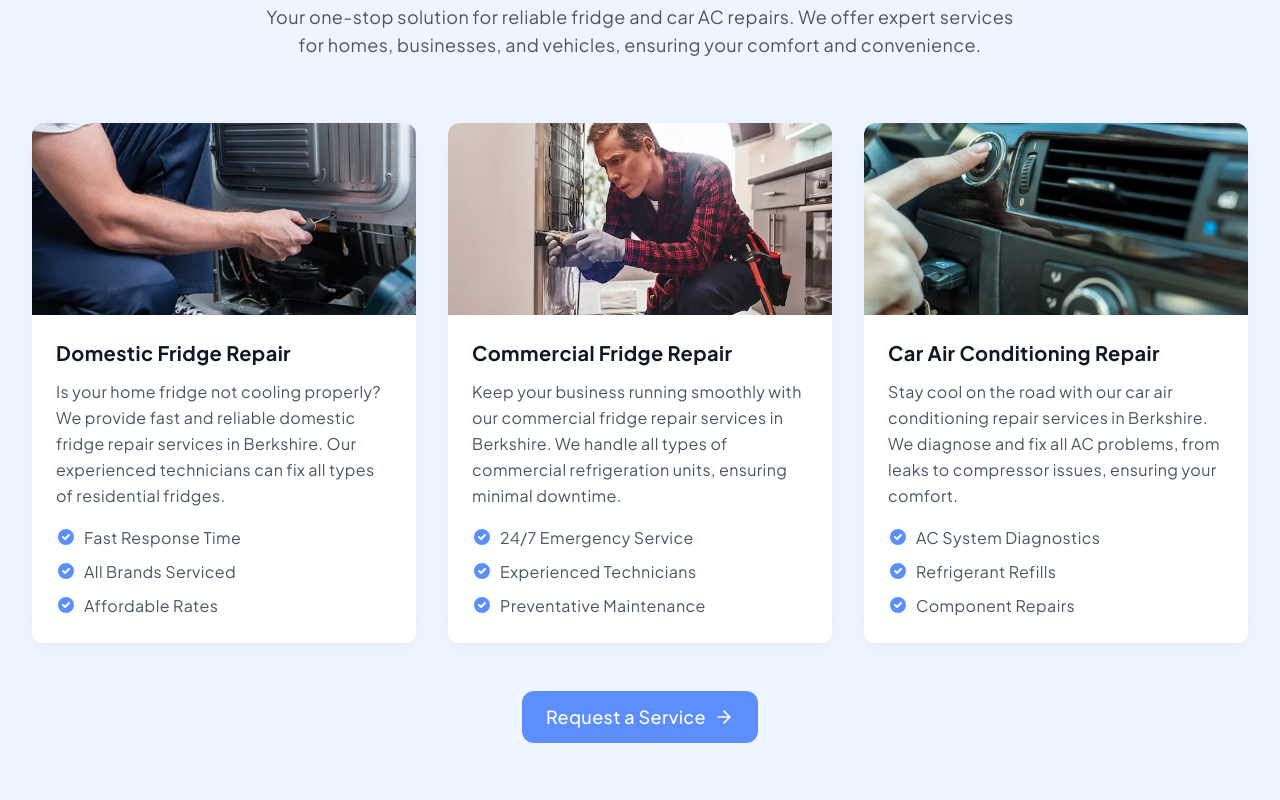
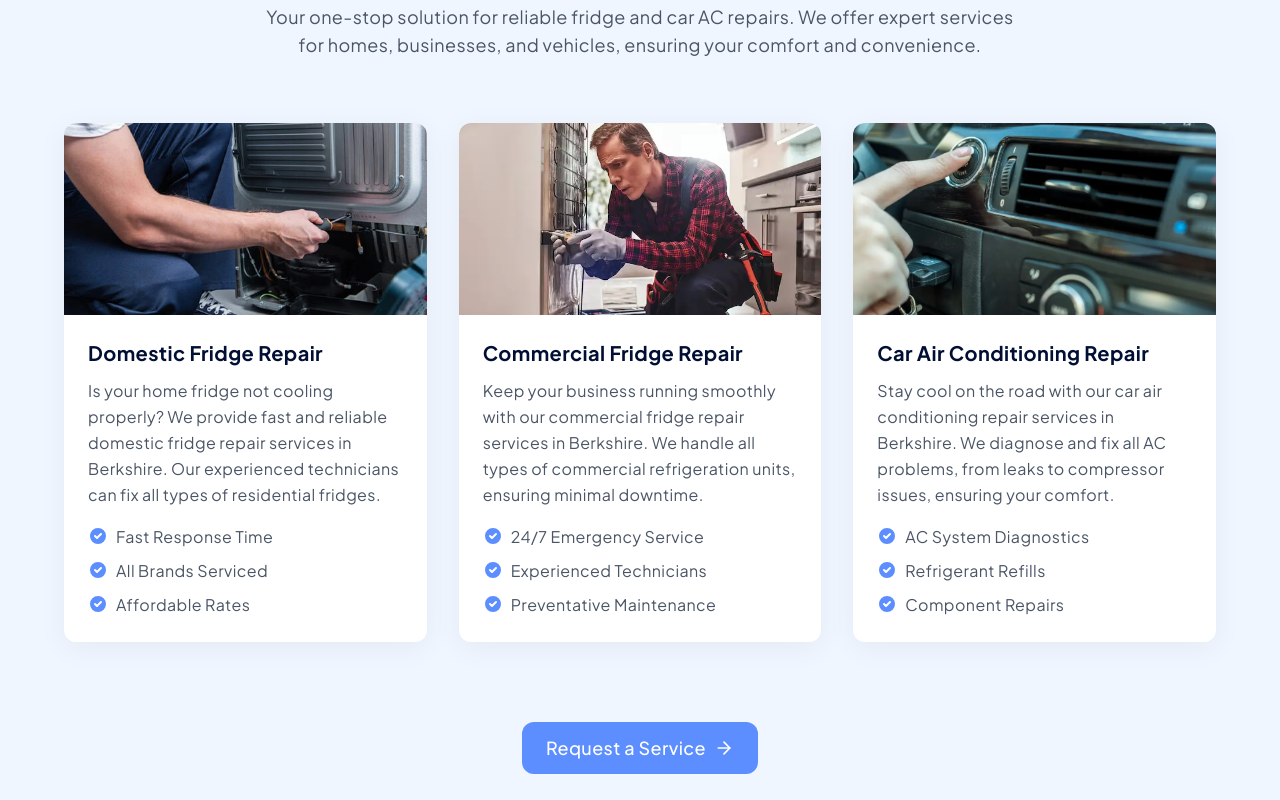
Before and after one commit to satnamSandhu2001/fridge-mechanics-UK, a Next.js app: page / in a window 1280 px wide. Shown: the part 1920-2720 px from the top of the page. Built offline with nearby package versions, Linux system fonts and the light colour scheme.

Commit message:
UI bugs fixed

```diff
--- a/src/components/home/FeaturedServices/index.tsx
+++ b/src/components/home/FeaturedServices/index.tsx
@@ -14,8 +14,9 @@ function FeaturedServices() {
 			initial="hidden"
 			whileInView="visible"
 			className="py-16 bg-blue-50"
+			id="services"
 		>
-			<div className="max-w-7xl mx-auto px-4 sm:px-6 lg:px-8">
+			<div className="container">
 				<motion.p
 					variants={slideUp}
 					className="text-primary font-medium flex items-center justify-center gap-2 h5"
@@ -36,7 +37,7 @@ function FeaturedServices() {
 					offer expert services for homes, businesses, and vehicles, ensuring
 					your comfort and convenience.
 				</motion.p>
-				<div className="grid md:grid-cols-3 gap-8 mt-16">
+				<div className="grid sm:grid-cols-2 lg:grid-cols-3 gap-8 mt-16">
 					<motion.div
 						variants={slideUp}
 						className="bg-white rounded-xl shadow-soft overflow-hidden"
@@ -50,9 +51,7 @@ function FeaturedServices() {
 							/>
 						</div>
 						<div className="p-6">
-							<h3 className="text-xl font-bold text-gray-900 mb-3">
-								Domestic Fridge Repair
-							</h3>
+							<h3 className="h5 mb-3">Domestic Fridge Repair</h3>
 							<p className="text-gray-600 mb-4">
 								Is your home fridge not cooling properly? We provide fast and
 								reliable domestic fridge repair services in Berkshire. Our
@@ -119,9 +118,7 @@ function FeaturedServices() {
 							/>
 						</div>
 						<div className="p-6">
-							<h3 className="text-xl font-bold text-gray-900 mb-3">
-								Commercial Fridge Repair
-							</h3>
+							<h3 className="h5 mb-3">Commercial Fridge Repair</h3>
 							<p className="text-gray-600 mb-4">
 								Keep your business running smoothly with our commercial fridge
 								repair services in Berkshire. We handle all types of commercial
@@ -187,9 +184,7 @@ function FeaturedServices() {
 							/>
 						</div>
 						<div className="p-6">
-							<h3 className="text-xl font-bold text-gray-900 mb-3">
-								Car Air Conditioning Repair
-							</h3>
+							<h3 className="h5 mb-3">Car Air Conditioning Repair</h3>
 							<p className="text-gray-600 mb-4">
 								Stay cool on the road with our car air conditioning repair
 								services in Berkshire. We diagnose and fix all AC problems, from
@@ -241,9 +236,10 @@ function FeaturedServices() {
 							</ul>
 						</div>
 					</motion.div>
-				</div>
-
-				<motion.div variants={slideUp} className="mt-6 md:mt-12 text-center">
+					<motion.div
+						variants={slideUp}
+						className="mt-6 md:mt-12 text-center self-center lg:col-span-3"
+					>
 						<Link
 							href="/contact"
 							className="flex gap-2 w-fit mx-auto justify-center items-center bg-primary text-white py-3 px-6 rounded-xl text-lg font-medium hover:brightness-95 transition duration-300"
@@ -252,6 +248,7 @@ function FeaturedServices() {
 						</Link>
 					</motion.div>
 				</div>
+			</div>
 		</motion.section>
 	);
 }
--- a/src/components/home/Testimonials.tsx
+++ b/src/components/home/Testimonials.tsx
@@ -36,8 +36,11 @@ function Testimonials() {
 			className="py-16 md:py-32 bg-cover bg-center bg-no-repeat text-white relative"
 			style={{ backgroundImage: `url(${TESTIMONIAL_BG.src})` }}
 		>
-			<div className="container grid lg:grid-cols-2 select-none">
-				<motion.div variants={slideRight}>
+			<motion.div
+				variants={slideRight}
+				className="container flex-1 md:flex-1/2 select-none relative z-20"
+			>
+				<div className="w-full">
 					<p className="text-primary font-medium flex items-center gap-2 h5">
 						<Command size={20} strokeWidth={1.5} className="animate-fan" />
 						Testimonials
@@ -58,14 +61,14 @@ function Testimonials() {
 						preventMovementUntilSwipeScrollTolerance={true}
 					>
 						{testimonials.map((t, i) => (
-							<div key={i} className="mt-10 text-left">
+							<div key={i} className="mt-10 text-left w-full">
 								<div className="text-primary flex">
 									{[1, 2, 3, 4].map((i) => (
 										<Star key={i} />
 									))}
 									<StarHalf />
 								</div>
-								<p className="my-4 max-w-2xl">{t.review}</p>
+								<p className="my-4 w-full max-w-2xl">{t.review}</p>
 								<div className="flex gap-4 mt-6">
 									<div className="bg-primary rounded-full flex items-center justify-center h-16 aspect-square">
 										<User2 size={28} />
@@ -80,14 +83,12 @@ function Testimonials() {
 							</div>
 						))}
 					</Carousel>
-				</motion.div>
-
-				<div />
-			</div>
+				</div>
+			</motion.div>
 
 			<motion.div
 				variants={slideLeft}
-				className="hidden lg:inline-block absolute top-0 right-0 h-full w-[40%] bg-cover bg-left bg-no-repeat"
+				className="hidden lg:inline-block absolute top-0 right-0 h-full w-[25%] xl:w-[40%] bg-cover bg-left bg-no-repeat"
 				style={{ backgroundImage: `url(${TESTIMONIAL_IMG.src})` }}
 			>
 				<div className="w-full h-full relative flex items-center">
```
Lines whose indentation alone changed are shown as unchanged.
